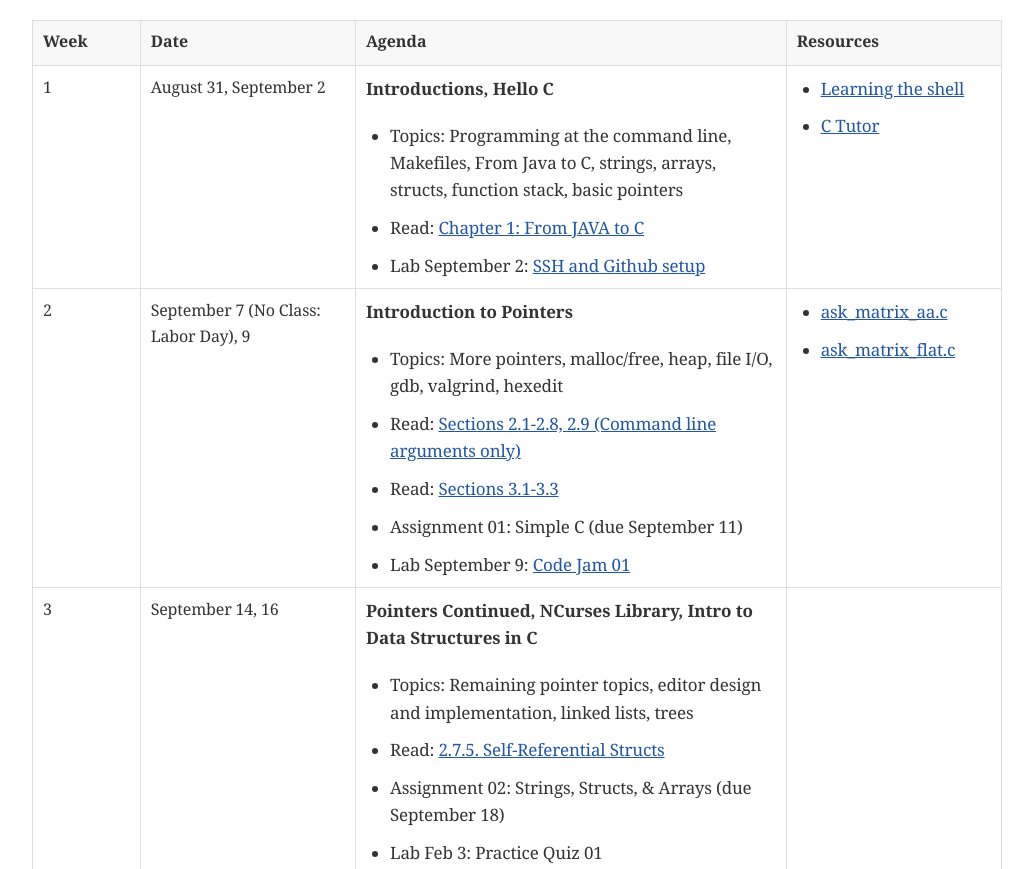
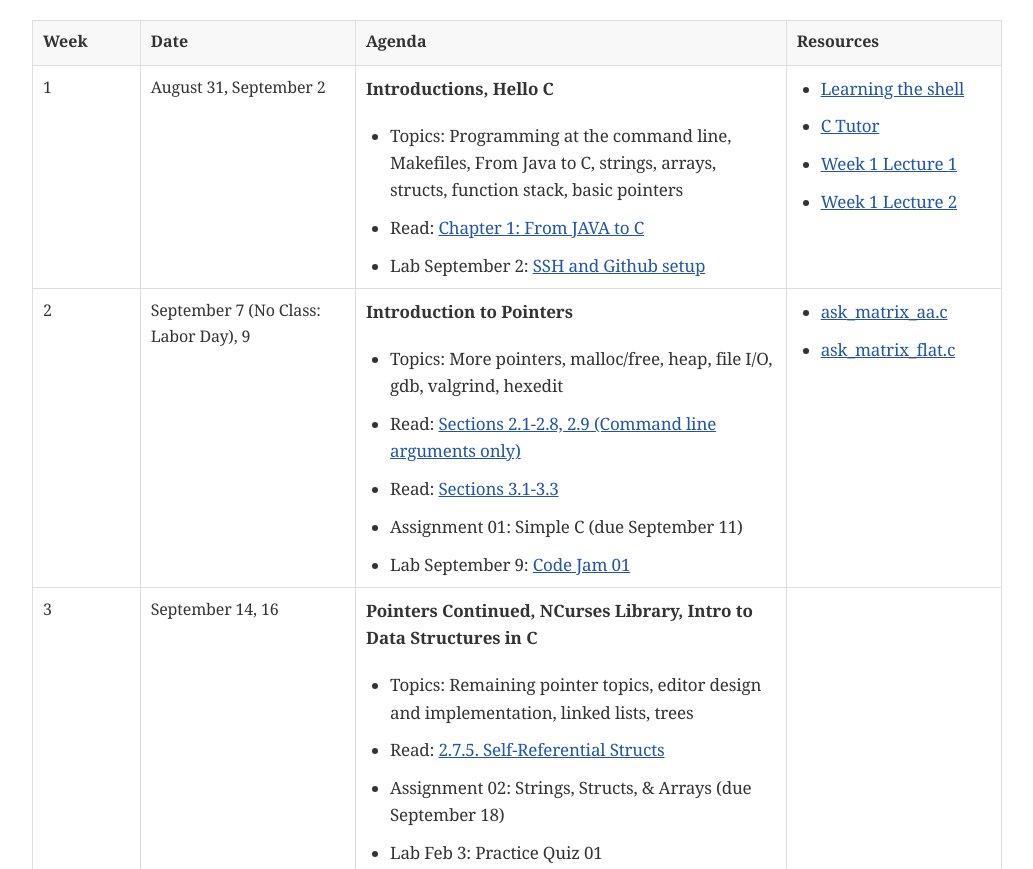
Before and after one commit to BrynMawr-CS223-F26/website, a plain HTML site: page schedule.html in a window 1280 px wide. Shown: the top 869 px of the page, without its empty margins (123-1156 px from the left). Drawn offline with Linux system fonts and the light colour scheme; a web font is replaced by a local one.

Commit message:
adding week 1 slides

```diff
--- a/schedule.html
+++ b/schedule.html
@@ -481,6 +481,12 @@ body.book #toc,body.book #preamble,body.book h1.sect0,body.book .sect1>h2{page-b
 <li>
 <p><a href="https://pythontutor.com/c.html#mode=edit">C Tutor</a></p>
 </li>
+<li>
+<p><a href="assts/week1lecture1.pdf">Week 1 Lecture 1</a></p>
+</li>
+<li>
+<p><a href="assts/week1lecture2.pdf">Week 1 Lecture 2</a></p>
+</li>
 </ul>
 </div></div></td>
 </tr>
@@ -852,7 +858,7 @@ body.book #toc,body.book #preamble,body.book h1.sect0,body.book .sect1>h2{page-b
 </div>
 <div id="footer">
 <div id="footer-text">
-Last updated 2026-09-08 16:34:28 -0400
+Last updated 2026-09-08 16:40:22 -0400
 </div>
 </div>
 </body>
```
Also changed, not shown: index.html (+6 -0 lines), 3 other files.
